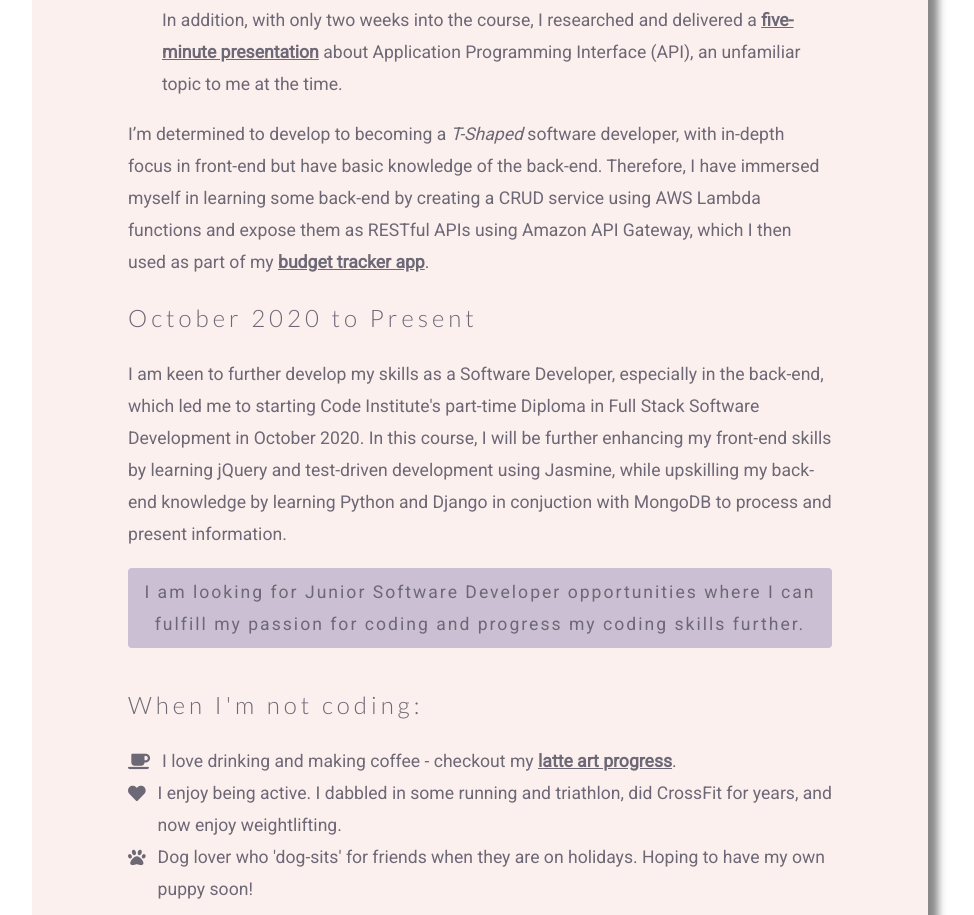
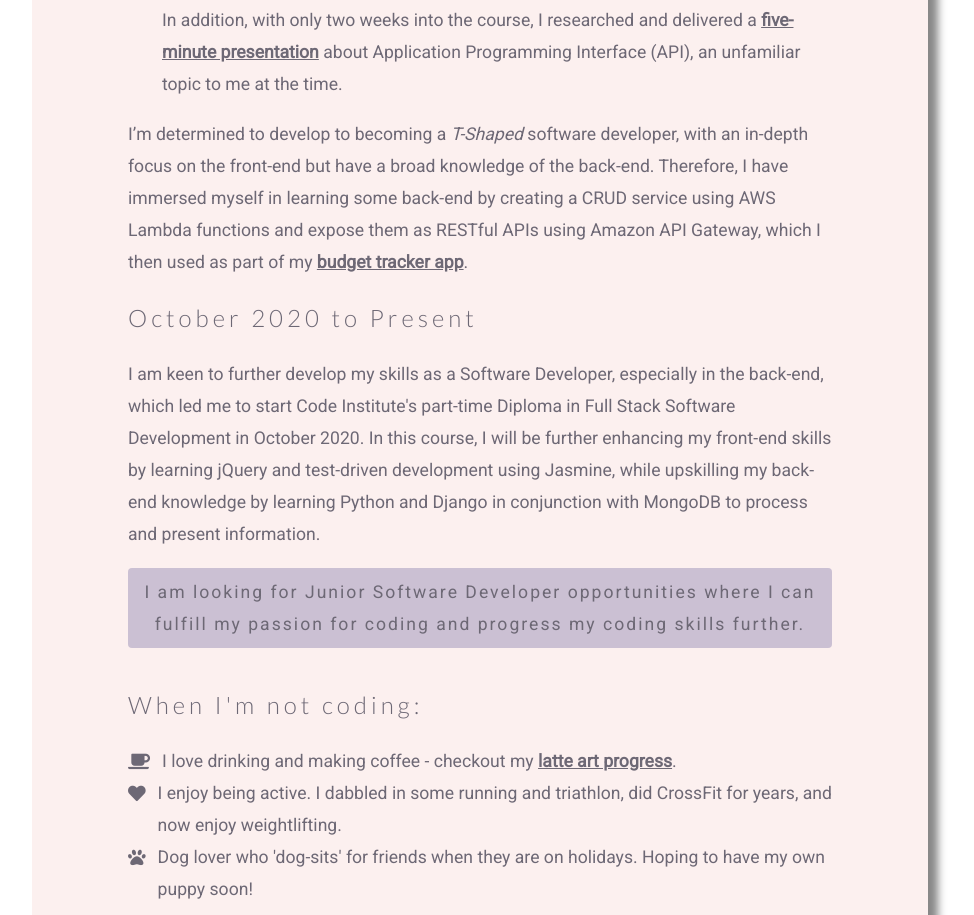
Before and after one commit to gladys-pascual/portfolio, a React (Create React App) app: page /about-me in a window 1280 px wide. Shown: the part 3711-4626 px from the top of the page, without its empty margins (160-1134 px from the left). Built offline with nearby package versions, Linux system fonts and the light colour scheme.

Commit message:
Fix grammar and spelling errors.

```diff
--- a/src/components/AboutMeContent/JourneyToTech.js
+++ b/src/components/AboutMeContent/JourneyToTech.js
@@ -111,11 +111,11 @@ const JourneyToTech = () => {
       </ul>
       <p>
         I’m determined to develop to becoming a <i>T-Shaped </i>
-        software developer, with in-depth focus in front-end but have basic
-        knowledge of the back-end. Therefore, I have immersed myself in learning
-        some back-end by creating a CRUD service using AWS Lambda functions and
-        expose them as RESTful APIs using Amazon API Gateway, which I then used
-        as part of my <span> </span>
+        software developer, with an in-depth focus on the front-end but have a
+        broad knowledge of the back-end. Therefore, I have immersed myself in
+        learning some back-end by creating a CRUD service using AWS Lambda
+        functions and expose them as RESTful APIs using Amazon API Gateway,
+        which I then used as part of my <span> </span>
         <a
           href="https://www.moneyme.cf/login"
           target="_blank"
@@ -129,11 +129,11 @@ const JourneyToTech = () => {
       <h3>October 2020 to Present</h3>
       <p>
         I am keen to further develop my skills as a Software Developer,
-        especially in the back-end, which led me to starting Code Institute's
+        especially in the back-end, which led me to start Code Institute's
         part-time Diploma in Full Stack Software Development in October 2020. In
         this course, I will be further enhancing my front-end skills by learning
         jQuery and test-driven development using Jasmine, while upskilling my
-        back-end knowledge by learning Python and Django in conjuction with
+        back-end knowledge by learning Python and Django in conjunction with
         MongoDB to process and present information.
       </p>
       <p className="looking-for-job">
```
